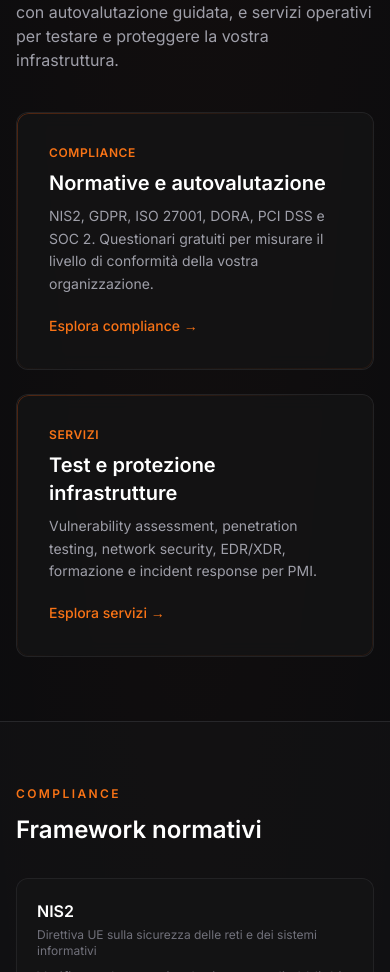
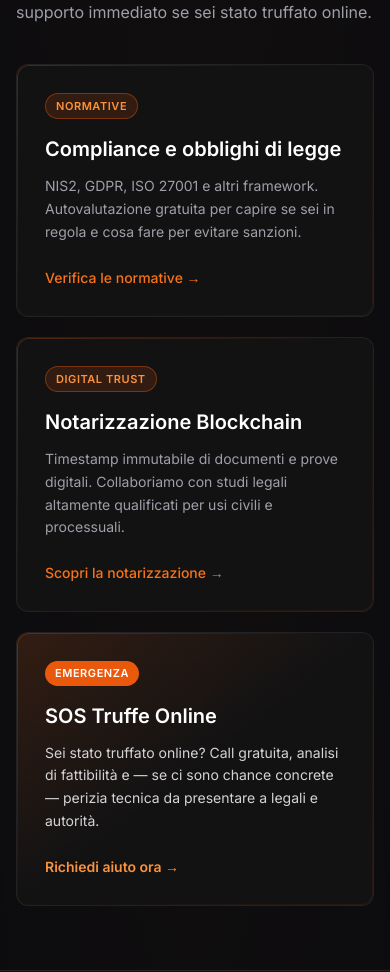
Before and after one commit to matteobattaglia/hacksure-redesign, a Next.js app: page / in a window 390 px wide. Shown: the part 1028-2000 px from the top of the page. Built offline with nearby package versions, Linux system fonts and the light colour scheme; no server answers.

Commit message:
Fix scroll menu e mette in evidenza Normative, Notarizzazione e SOS Truffe.
Dropdown e menu mobile ora scorrono; homepage con tre pilastri evidenziati; servizio rinominato in SOS Truffe Online.

Co-authored-by: Cursor <cursoragent@cursor.com>

```diff
--- a/src/app/servizi/[slug]/page.tsx
+++ b/src/app/servizi/[slug]/page.tsx
@@ -20,7 +20,7 @@ const seoDescriptionBySlug: Record<string, string> = {
   "notarizzazione-blockchain":
     "Notarizzazione documenti su blockchain con timestamp immutabile. Collaboriamo con studi legali qualificati. HackSure.",
   "perizia-truffe-online":
-    "Sei stato truffato online? Call gratuita, analisi di fattibilità e perizia tecnica da presentare a legali e autorità.",
+    "SOS Truffe Online: call gratuita, analisi di fattibilità e perizia tecnica da presentare a legali e autorità.",
 };
 
 export async function generateMetadata({ params }: Props): Promise<Metadata> {
--- a/src/app/servizi/page.tsx
+++ b/src/app/servizi/page.tsx
@@ -9,13 +9,13 @@ import { createMetadata } from "@/lib/seo";
 export const metadata: Metadata = createMetadata({
   title: "Servizi Cybersecurity per PMI",
   description:
-    "Penetration testing, notarizzazione blockchain, perizia truffe online, EDR Kaspersky e incident response per PMI. HackSure Brescia.",
+    "Penetration testing, notarizzazione blockchain, SOS Truffe Online, EDR Kaspersky e incident response per PMI. HackSure Brescia.",
   path: "/servizi",
   keywords: [
     "penetration testing PMI",
     "vulnerability assessment Italia",
     "notarizzazione blockchain",
-    "perizia truffe online",
+    "SOS truffe online",
     "kaspersky partner",
     "consulenza cybersecurity",
   ],
@@ -29,7 +29,7 @@ export default function ServiziPage() {
         <PageHeader
           label="Servizi"
           title="Cybersecurity operativa per PMI"
-          description="Dai test offensivi alla protezione endpoint Kaspersky, dalla notarizzazione blockchain alla perizia per truffe online: servizi professionali end-to-end."
+          description="Dai test offensivi alla protezione endpoint Kaspersky, dalla notarizzazione blockchain a SOS Truffe Online: servizi professionali end-to-end."
         />
         <div className="mx-auto max-w-7xl px-4 py-12 sm:px-6 lg:px-8">
           <div className="grid gap-6 sm:grid-cols-2 lg:grid-cols-3">
--- a/src/components/Footer.tsx
+++ b/src/components/Footer.tsx
@@ -72,7 +72,7 @@ export function Footer() {
               </li>
               <li>
                 <Link href="/servizi/perizia-truffe-online" className="hover:text-brand-400">
-                  Perizia Truffe Online
+                  SOS Truffe Online
                 </Link>
               </li>
             </ul>
--- a/src/components/HomeOverview.tsx
+++ b/src/components/HomeOverview.tsx
@@ -12,42 +12,71 @@ export function HomeOverview() {
         <div className="mx-auto max-w-7xl px-4 sm:px-6 lg:px-8">
           <AnimateIn>
             <div className="max-w-2xl">
-              <p className="section-label">Cosa facciamo</p>
+              <p className="section-label">In evidenza</p>
               <h2 className="mt-3 text-2xl font-semibold text-white sm:text-3xl">
-                Servizi strutturati per ogni esigenza di sicurezza
+                Tre risposte concrete alle esigenze più urgenti
               </h2>
               <p className="mt-3 text-zinc-400">
-                Due aree di competenza: conformità normativa con autovalutazione guidata, e servizi
-                operativi per testare e proteggere la vostra infrastruttura.
+                Normative, notarizzazione delle prove e supporto immediato se sei stato truffato online.
               </p>
             </div>
           </AnimateIn>
 
-          <div className="mt-10 grid gap-6 lg:grid-cols-2">
-            <AnimateIn delay={80}>
-              <Link href="/compliance" className="card-hover gradient-border group block p-8">
-                <p className="text-xs font-semibold uppercase tracking-wider text-brand-500">Compliance</p>
-                <h3 className="mt-2 text-xl font-semibold text-white">Normative e autovalutazione</h3>
-                <p className="mt-2 text-sm leading-relaxed text-zinc-400">
-                  NIS2, GDPR, ISO 27001, DORA, PCI DSS e SOC 2. Questionari gratuiti per misurare il
-                  livello di conformità della vostra organizzazione.
+          <div className="mt-10 grid gap-5 lg:grid-cols-3">
+            <AnimateIn delay={60}>
+              <Link
+                href="/compliance"
+                className="card-hover gradient-border group flex h-full flex-col p-7"
+              >
+                <span className="inline-flex w-fit rounded-full border border-brand-600/40 bg-brand-600/15 px-2.5 py-1 text-[11px] font-semibold uppercase tracking-wider text-brand-400">
+                  Normative
+                </span>
+                <h3 className="mt-4 text-xl font-semibold text-white">Compliance e obblighi di legge</h3>
+                <p className="mt-3 flex-1 text-sm leading-relaxed text-zinc-400">
+                  NIS2, GDPR, ISO 27001 e altri framework. Autovalutazione gratuita per capire se sei
+                  in regola e cosa fare per evitare sanzioni.
                 </p>
-                <span className="mt-5 inline-flex items-center gap-1 text-sm font-medium text-brand-500 transition-transform group-hover:translate-x-1">
-                  Esplora compliance →
+                <span className="mt-6 inline-flex items-center gap-1 text-sm font-medium text-brand-500 transition-transform group-hover:translate-x-1">
+                  Verifica le normative →
                 </span>
               </Link>
             </AnimateIn>
 
-            <AnimateIn delay={160}>
-              <Link href="/servizi" className="card-hover gradient-border group block p-8">
-                <p className="text-xs font-semibold uppercase tracking-wider text-brand-500">Servizi</p>
-                <h3 className="mt-2 text-xl font-semibold text-white">Test e protezione infrastrutture</h3>
-                <p className="mt-2 text-sm leading-relaxed text-zinc-400">
-                  Vulnerability assessment, penetration testing, network security, EDR/XDR, formazione
-                  e incident response per PMI.
+            <AnimateIn delay={120}>
+              <Link
+                href="/servizi/notarizzazione-blockchain"
+                className="card-hover gradient-border group flex h-full flex-col p-7"
+              >
+                <span className="inline-flex w-fit rounded-full border border-brand-600/40 bg-brand-600/15 px-2.5 py-1 text-[11px] font-semibold uppercase tracking-wider text-brand-400">
+                  Digital Trust
+                </span>
+                <h3 className="mt-4 text-xl font-semibold text-white">Notarizzazione Blockchain</h3>
+                <p className="mt-3 flex-1 text-sm leading-relaxed text-zinc-400">
+                  Timestamp immutabile di documenti e prove digitali. Collaboriamo con studi legali
+                  altamente qualificati per usi civili e processuali.
                 </p>
-                <span className="mt-5 inline-flex items-center gap-1 text-sm font-medium text-brand-500 transition-transform group-hover:translate-x-1">
-                  Esplora servizi →
+                <span className="mt-6 inline-flex items-center gap-1 text-sm font-medium text-brand-500 transition-transform group-hover:translate-x-1">
+                  Scopri la notarizzazione →
+                </span>
+              </Link>
+            </AnimateIn>
+
+            <AnimateIn delay={180}>
+              <Link
+                href="/servizi/perizia-truffe-online"
+                className="card-hover gradient-border group relative flex h-full flex-col overflow-hidden border-brand-600/40 p-7"
+              >
+                <div className="pointer-events-none absolute inset-0 bg-gradient-to-br from-brand-600/15 via-transparent to-transparent" />
+                <span className="relative inline-flex w-fit rounded-full bg-brand-600 px-2.5 py-1 text-[11px] font-semibold uppercase tracking-wider text-white">
+                  Emergenza
+                </span>
+                <h3 className="relative mt-4 text-xl font-semibold text-white">SOS Truffe Online</h3>
+                <p className="relative mt-3 flex-1 text-sm leading-relaxed text-zinc-300">
+                  Sei stato truffato online? Call gratuita, analisi di fattibilità e — se ci sono
+                  chance concrete — perizia tecnica da presentare a legali e autorità.
+                </p>
+                <span className="relative mt-6 inline-flex items-center gap-1 text-sm font-semibold text-brand-400 transition-transform group-hover:translate-x-1">
+                  Richiedi aiuto ora →
                 </span>
               </Link>
             </AnimateIn>
--- a/src/lib/data/services.ts
+++ b/src/lib/data/services.ts
@@ -242,13 +242,13 @@ export const securityServices: SecurityService[] = [
   },
   {
     slug: "perizia-truffe-online",
-    title: "Perizia Truffe Online",
+    title: "SOS Truffe Online",
     shortDescription:
-      "Analisi di fattibilità e perizia tecnica per vittime di truffe online, da presentare a legali e autorità.",
+      "Call gratuita, analisi di fattibilità e perizia tecnica se sei stato truffato online — per legali e autorità.",
     description:
-      "Se sei stato truffato online, partiamo da una call per capire cosa è successo. Dopo un'attenta analisi di fattibilità, se ci sono concrete chance di aiuto prepariamo una perizia tecnica da presentare a legali e organi competenti.",
+      "SOS Truffe Online: se sei stato truffato, partiamo da una call per capire cosa è successo. Dopo un'attenta analisi di fattibilità, se ci sono concrete chance di aiuto prepariamo una perizia tecnica da presentare a legali e organi competenti.",
     longDescription:
-      "Le truffe online — phishing, SIM swap, investimenti fantasma, frodi su marketplace, social engineering, ransomware e furti di account — lasciano spesso le vittime senza sapere da dove iniziare. Il nostro servizio nasce proprio per questo: una prima call conoscitiva per ricostruire i fatti, seguita da un'analisi di fattibilità tecnica. Solo se l'esito è positivo e esistono concrete possibilità di ottenere un aiuto concreto, procediamo alla redazione di una perizia tecnica strutturata, utilizzabile da avvocati, forze dell'ordine e autorità competenti. Non promettiamo risultati impossibili: valutiamo onestamente se ha senso andare avanti e, quando sì, produciamo un documento chiaro, documentato e professionale.",
+      "SOS Truffe Online è il servizio HackSure per chi ha subito una frode digitale. Phishing, SIM swap, investimenti fantasma, frodi su marketplace, social engineering, ransomware e furti di account lasciano spesso le vittime senza sapere da dove iniziare. Partiamo da una call conoscitiva per ricostruire i fatti, seguita da un'analisi di fattibilità tecnica. Solo se l'esito è positivo e esistono concrete possibilità di ottenere un aiuto concreto, procediamo alla redazione di una perizia tecnica strutturata, utilizzabile da avvocati, forze dell'ordine e autorità competenti. Non promettiamo risultati impossibili: valutiamo onestamente se ha senso andare avanti e, quando sì, produciamo un documento chiaro, documentato e professionale.",
     features: [
       "Call iniziale gratuita per ricostruire i fatti",
       "Analisi di fattibilità tecnica prima di qualsiasi impegno",
--- a/src/lib/navigation.ts
+++ b/src/lib/navigation.ts
@@ -35,9 +35,9 @@ export const mainNavigation: NavItem[] = [
         description: "Timestamp immutabile e studi legali",
       },
       {
-        label: "Perizia Truffe Online",
+        label: "SOS Truffe Online",
         href: "/servizi/perizia-truffe-online",
-        description: "Analisi e perizia per vittime di frodi",
+        description: "Call, analisi e perizia per vittime di frodi",
       },
       {
         label: "Kaspersky Partner",
```
Also changed, not shown: src/components/Header.tsx (+24 -9 lines).
